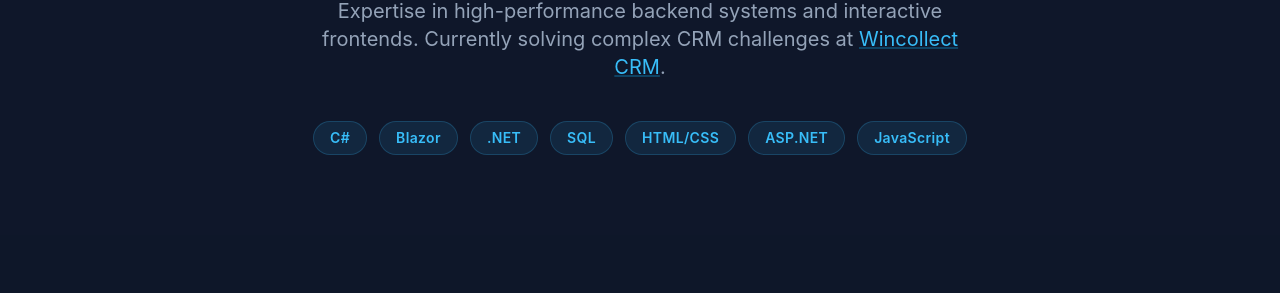
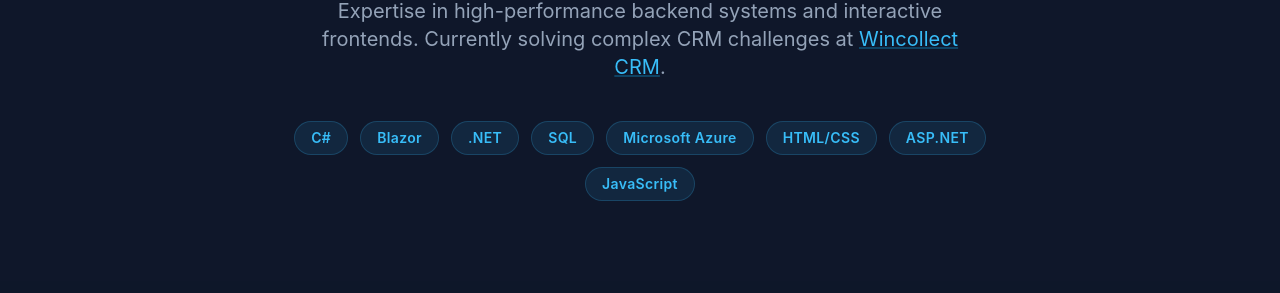
Before and after one commit to shawwk/shawwk.github.io, a plain HTML site: page index.html in a window 1280 px wide. Shown: the part 291-584 px from the top of the page. Drawn offline with nearby package versions, Linux system fonts and the light colour scheme.

Commit message:
Update index.html

```diff
--- a/index.html
+++ b/index.html
@@ -47,6 +47,7 @@
                 <span class="px-4 py-1.5 rounded-full skill-badge text-sm font-semibold tracking-wide">Blazor</span>
                 <span class="px-4 py-1.5 rounded-full skill-badge text-sm font-semibold tracking-wide">.NET</span>
                 <span class="px-4 py-1.5 rounded-full skill-badge text-sm font-semibold tracking-wide">SQL</span>
+                 <span class="px-4 py-1.5 rounded-full skill-badge text-sm font-semibold tracking-wide">Microsoft Azure</span>
                 <span class="px-4 py-1.5 rounded-full skill-badge text-sm font-semibold tracking-wide">HTML/CSS</span>
                 <span class="px-4 py-1.5 rounded-full skill-badge text-sm font-semibold tracking-wide">ASP.NET</span>
                 <span class="px-4 py-1.5 rounded-full skill-badge text-sm font-semibold tracking-wide">JavaScript</span>
```
